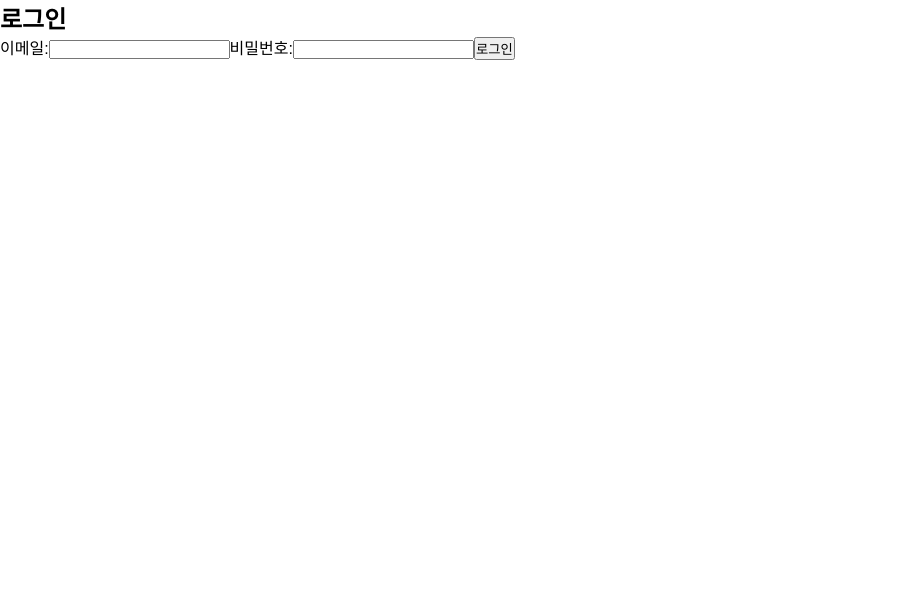
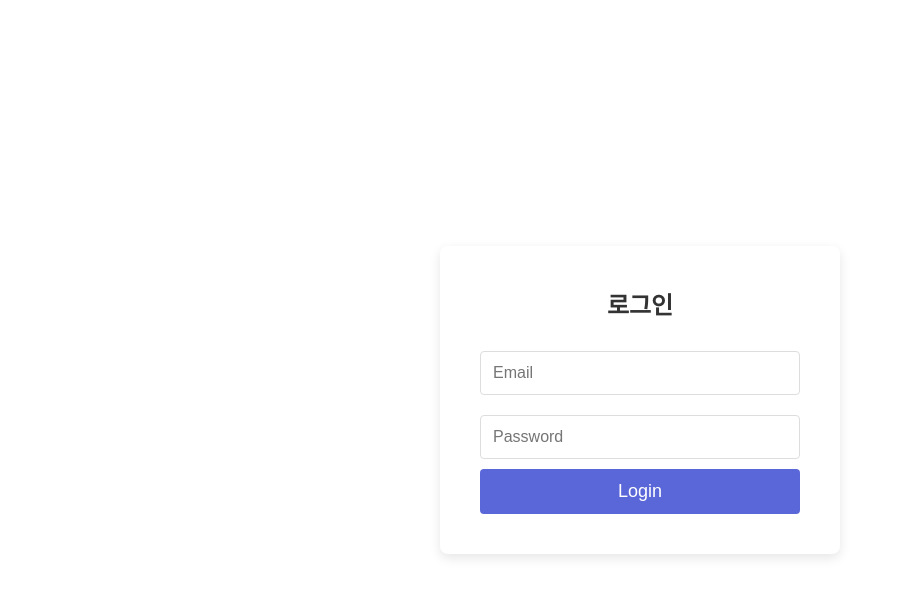
Before and after one commit to jklee3409/HealtManagement_Frontend, a React (Create React App) app: page /login in a window 1280 px wide. Shown: the top 596 px of the page, without its empty margins (0-897 px from the left). Built offline with nearby package versions, Linux system fonts and the light colour scheme.

Commit message:
feat(loginpage): 로그인 페이지 및 기능 구현

```diff
--- a/src/pages/HomePage.js
+++ b/src/pages/HomePage.js
@@ -1,19 +1,38 @@
 import React from 'react';
-import { Link } from 'react-router-dom';
+import { Link, useNavigate } from 'react-router-dom';
 import './HomePage.css';
 
 function HomePage() {
+    const navigate = useNavigate();
+    const isLoggedIn = localStorage.getItem('isLoggedIn'); // 로그인 상태 확인
+
+    const handleLogout = () => {
+        localStorage.removeItem('isLoggedIn');
+        localStorage.removeItem('user');
+        navigate('/');
+        window.location.reload(); // 상태를 새로고침하여 반영
+    };
+
     return (
         <div className="homepage">
             {/* Header */}
             <header className="header">
                 <div className="logo-container">
                     <img src="/logo.png" alt="Service Logo" className="logo" />
-                    <h1 className="service-name">AI 건강 관리 서비스</h1>
+                    <h1 className="service-name">AI 헬스 케어 서비스</h1>
                 </div>
                 <div className="auth-buttons">
-                    <Link to="/login" className="button">로그인</Link>
-                    <Link to="/signup" className="button">회원 가입</Link>
+                    {isLoggedIn ? (
+                        <>
+                            <button className="button" onClick={() => navigate('/health-management')}>나의 건강 상태</button>
+                            <button className="button" onClick={handleLogout}>로그아웃</button>
+                        </>
+                    ) : (
+                        <>
+                            <Link to="/login" className="button">로그인</Link>
+                            <Link to="/signup" className="button">회원 가입</Link>
+                        </>
+                    )}
                 </div>
             </header>
 
@@ -26,7 +45,7 @@ function HomePage() {
                 <section className="features">
                     <div className="feature-box">
                         <h3>개인 맞춤형 식단</h3>
-                        <p>당신의 목표에 맞춘 식단을 추천해드립니다.</p>
+                        <p>개인 목표에 맞는 식단을 추천해드립니다.</p>
                     </div>
                     <div className="feature-box">
                         <h3>운동 기록 및 분석</h3>
--- a/src/pages/LoginPage.js
+++ b/src/pages/LoginPage.js
@@ -1,44 +1,106 @@
 import React, { useState } from 'react';
+import styled from 'styled-components';
 import axios from 'axios';
 import { useNavigate } from 'react-router-dom';
 
-function LoginPage() {
+const LoginContainer = styled.div`
+  display: flex;
+  justify-content: center;
+  align-items: center;
+  height: 100vh;
+`;
+
+const FormWrapper = styled.div`
+  width: 400px;
+  padding: 40px;
+  border-radius: 8px;
+  box-shadow: 0px 4px 12px rgba(0, 0, 0, 0.1);
+  display: flex;
+  flex-direction: column;
+  align-items: center;
+`;
+
+const Title = styled.h2`
+  font-size: 24px;
+  color: #333;
+  margin-bottom: 20px;
+`;
+
+const Input = styled.input`
+  width: 100%;
+  padding: 12px;
+  margin: 10px 0;
+  border: 1px solid #ddd;
+  border-radius: 4px;
+  font-size: 16px;
+`;
+
+const Button = styled.button`
+  width: 100%;
+  padding: 12px;
+  background-color: #5a67d8;
+  color: white;
+  border: none;
+  border-radius: 4px;
+  font-size: 18px;
+  cursor: pointer;
+  &:hover {
+    background-color: #4c51bf;
+  }
+`;
+
+const Login = () => {
   const [email, setEmail] = useState('');
   const [password, setPassword] = useState('');
   const navigate = useNavigate();
 
-  const handleSubmit = async (e) => {
+  const handleLogin = async (e) => {
     e.preventDefault();
-    try{
+    try {
       const response = await axios.post('http://localhost:8080/api/users/login', {
         email,
         password,
       });
 
-      // 성공 시 토큰 저장
-      localStorage.setItem('token', response.data.token);
-      navigate('/profile');
-    } catch (error){
-      console.error('로그인 실패:', error);
+      if (response.status === 200) {
+        // 로그인 성공 시 localStorage에 세션 정보 저장
+        localStorage.setItem('isLoggedIn', true);
+        localStorage.setItem('user', JSON.stringify(response.data));
+
+        navigate('/health-management');  // 개인 건강 관리 페이지로 이동
+      }
+    } catch (error) {
+      console.error('Login error:', error);
+      alert('로그인에 실패했습니다. 이메일과 비밀번호를 확인해주세요.');
     }
   };
 
   return (
-    <div>
-      <h2>로그인</h2>
-        <form onSubmit={handleSubmit}>
-          <label>
-            이메일:
-            <input type="email" value={email} onChange={(e) => setEmail(e.target.value)} required />
-          </label>
-          <label>
-            비밀번호:
-            <input type="password" value={password} onChange={(e) => setPassword(e.target.value)} required />
-          </label>
-          <button type="submit">로그인</button>
+    <LoginContainer>
+      <FormWrapper>
+        <Title>로그인</Title>
+        <form onSubmit={handleLogin}>
+          <Input
+            type="email"
+            name="email"
+            placeholder="Email"
+            value={email}
+            onChange={(e) => setEmail(e.target.value)}
+            required
+          />
+          <Input
+            type="password"
+            name="password"
+            placeholder="Password"
+            value={password}
+            onChange={(e) => setPassword(e.target.value)}
+            required
+          />
+          <Button type="submit">Login</Button>
         </form>
-    </div>
-  )
-}
+      </FormWrapper>
+    </LoginContainer>
+  );
+};
 
-export default LoginPage;
+export default Login;
--- a/src/pages/RegisterPage.js
+++ b/src/pages/RegisterPage.js
@@ -84,7 +84,7 @@ const Signup = () => {
     try {
       console.log(formData);
       await axios.post('http://localhost:8080/api/users/register', formData);
-      navigate('/home');
+      navigate('/');
     } catch (error) {
       console.error("Signup error:", error);
       alert("회원가입에 실패했습니다. 누락된 정보가 없는지 확인해주세요.");
```
